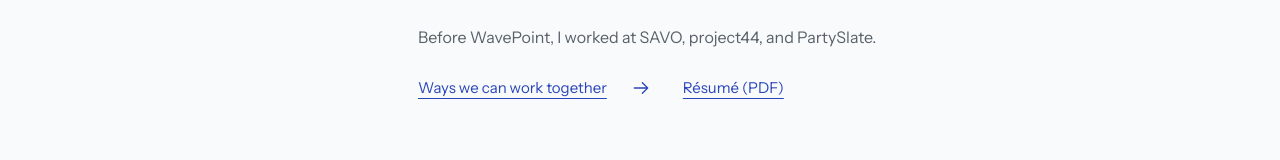
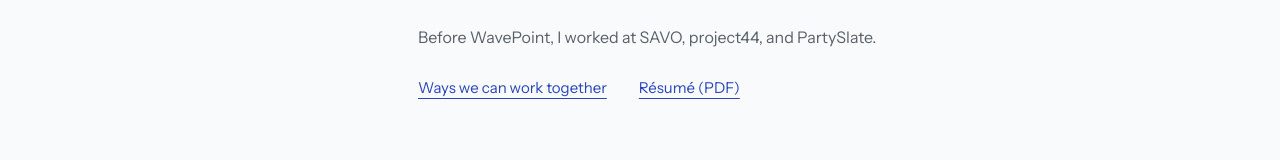
Before and after one commit to robabby/robabby, a Next.js app: page / in a window 1280 px wide. Shown: the part 1743-1903 px from the top of the page. Built offline with nearby package versions, Linux system fonts and the light colour scheme; no server answers.

Commit message:
fix(site): separate About links visually (SG-1765) (#103)

```diff
--- a/app/page.tsx
+++ b/app/page.tsx
@@ -83,7 +83,7 @@ export default function Home() {
             <p>AI has become a substantial part of how I work. I use it throughout development, and I’m continuing to learn where it helps and what needs more attention from me. We’re a small operation at WavePoint, so keeping the work practical and avoiding unnecessary complexity matters.</p>
             <p>Before WavePoint, I worked at SAVO, project44, and PartySlate.</p>
             <div className="about-links">
-              <Link className="text-link" href="/work-with-me">Ways we can work together <ArrowRightIcon className="arrow" aria-hidden="true" /></Link>
+              <Link className="text-link" href="/work-with-me">Ways we can work together</Link>
               <a className="text-link" href="/resume.pdf">Résumé (PDF)</a>
             </div>
           </div>
```
